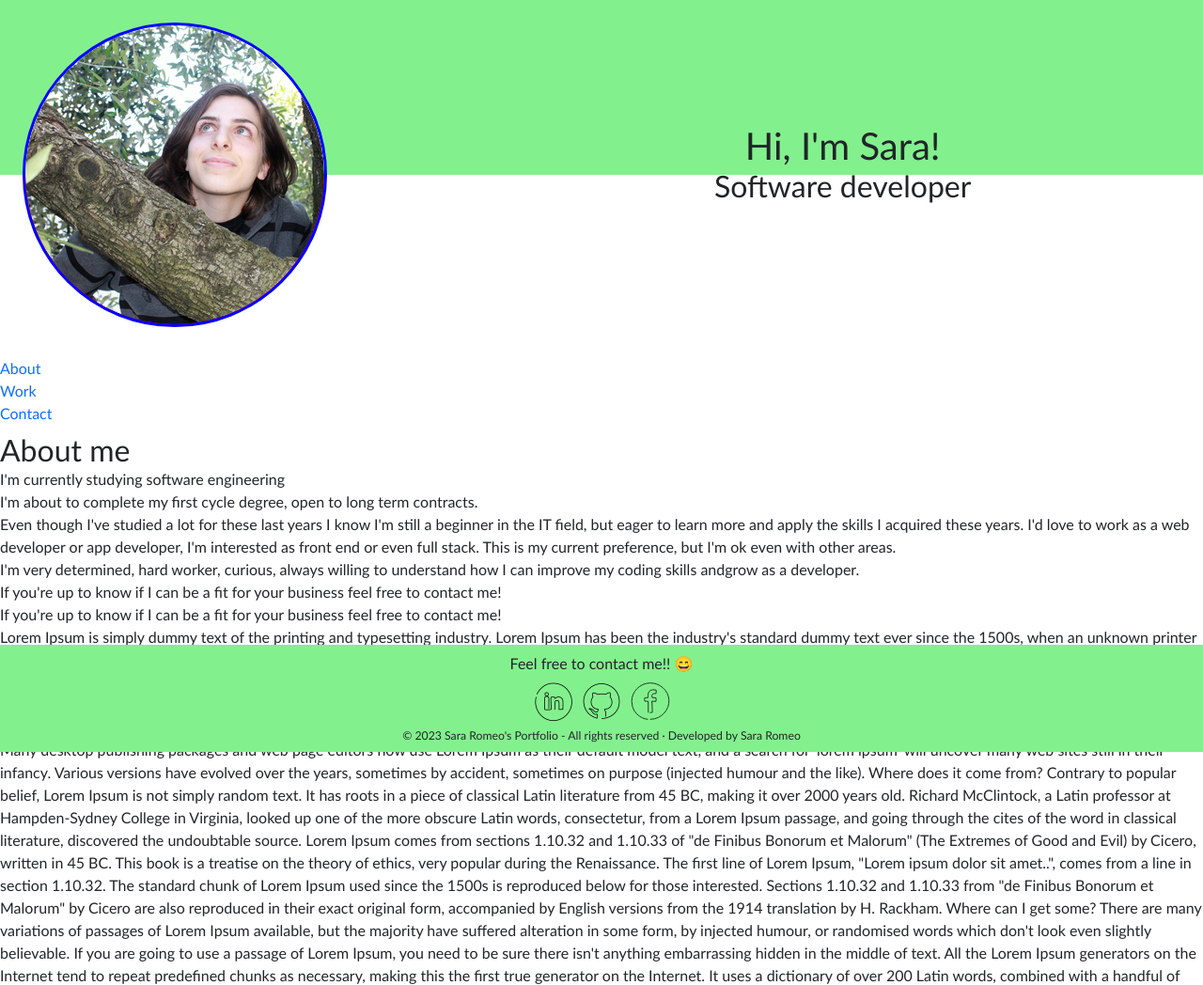
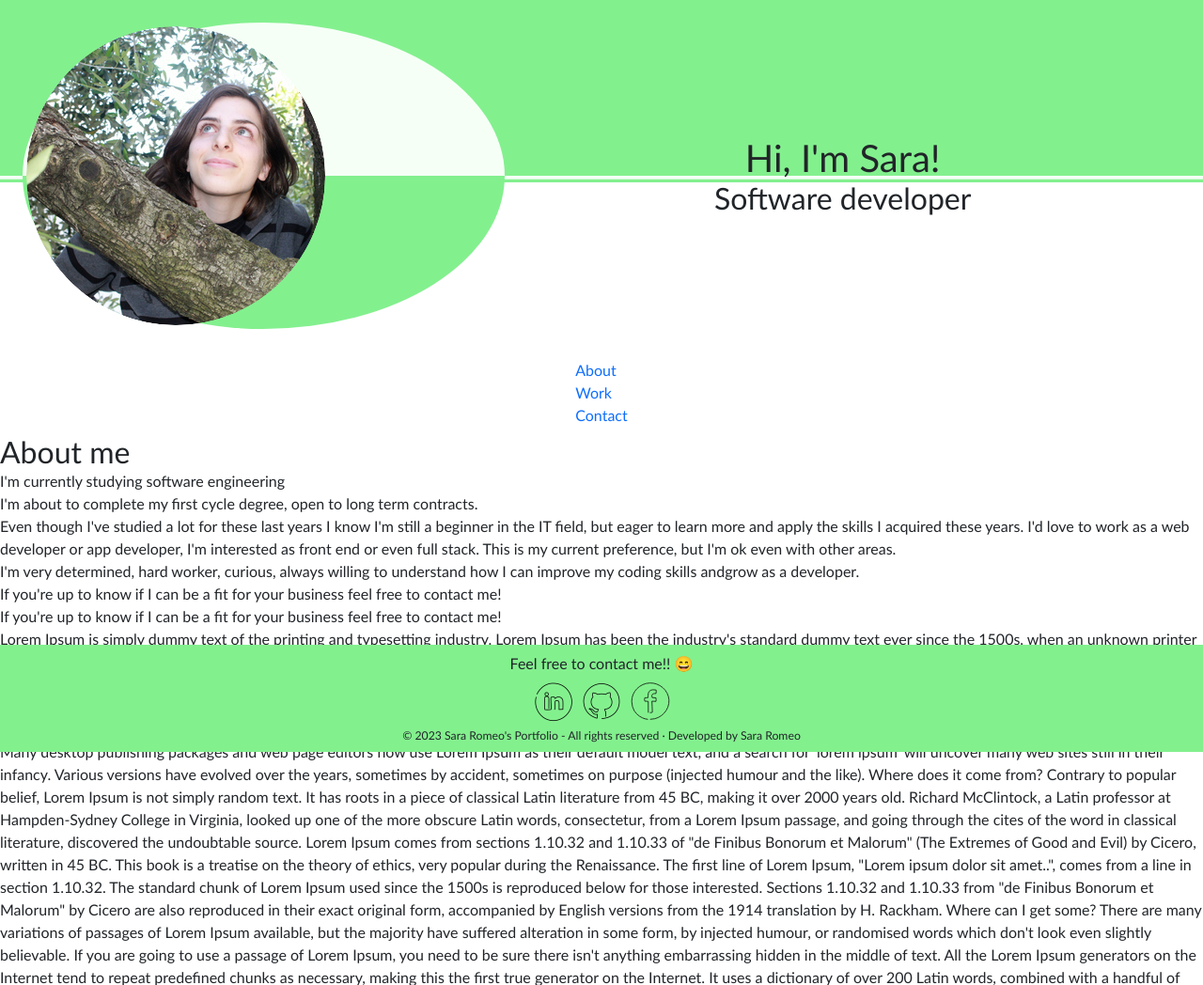
Before and after one commit to sararomeo/portfolio, a PHP site: page / in a window 1280 px wide. Shown: the top 1048 px of the page at 94% size. Run offline with PHP 8.4, Linux system fonts and the light colour scheme; some libraries are stand-ins or nearby versions.

```diff
--- a/index.html
+++ b/index.html
@@ -18,25 +18,25 @@
 </head>
 
 <body>
-    <div class="d-flex flex-column vh-100">
+    <div class="vh-100">
         <div id="content-container">
         <!-- Header -->
         <header>
             <hgroup class="p-4 d-flex justify-content-center align-content-center align-items-center text-center">
-                <div class="col-5 align-self-start my-photo">
+                <div class="col-5 p-1 h-100 align-self-start my-photo-container rounded-circle">
                     <img class="me-in-a-tree img-fluid float-start rounded-circle" id="me-in-a-tree" src="rsc/photos/me-in-a-tree-cut.png" alt="Sara affacciata tra i rami di un albero.">
                 </div>
-                <div class="col text-centerd-flex flex-column justify-content-between h-100 pb-4">
-                    <h1 class="h1 mt-auto">Hi, I'm Sara!</h1>
-                    <h2 class="h2 mt-2y">Software developer</h2>
+                <div class="col text-center flex-column justify-content-between">
+                    <h1 class="h1">Hi, I'm Sara!</h1>
+                    <h2 class="h2">Software developer</h2>
                 </div>
             </hgroup>
-            <nav class="col-12 py-2 navbar sticky-top">
-                <ul class="nav-list">
-                    <li><a href="#about">About</a></li>
-                    <li><a target="_blank" rel="noopener noreferrer"
+            <nav class="col-12 py-2 navbar sticky-top justify-content-center">
+                <ul class="nav-list navbar-nav">
+                    <li class="nav-item"><a href="#about" class="nav-link">About</a></li>
+                    <li class="nav-item"><a target="_blank" class="nav-link" rel="noopener noreferrer"
                             href="https://github.com/stars/sararomeo/lists/unibo-projects">Work</a></li>
-                    <li><a href="#contact">Contact</a></li>
+                    <li class="nav-item" class="nav-link"><a href="#contact">Contact</a></li>
                 </ul>
             </nav>
         </header>
--- a/src/style/style.css
+++ b/src/style/style.css
@@ -11,16 +11,15 @@ body {
 }
 
 hgroup {
-    background: linear-gradient(#83f08e,#83f08e) top/100% 50% no-repeat, linear-gradient(transparent,transparent) bottom/100% 50% no-repeat;
+    background: linear-gradient(#83f08e,#83f08e) top/100% 50% no-repeat, linear-gradient(#f5fff6,#f5fff6) top/100% 51% no-repeat, linear-gradient(#83f08e,#83f08e) top/100% 52% no-repeat, linear-gradient(transparent,transparent) bottom/100% 51% no-repeat;
 }
 
 footer {
     background-color: #83f08e;
 }
 
-.me-in-a-tree {
-    border: 0.2em solid blue;
-    background: linear-gradient(#f5fff6,#f5fff6) top/100% 50% no-repeat, linear-gradient(red,red) bottom/100% 50% no-repeat;
+.my-photo-container {
+    background: linear-gradient(#f5fff6,#f5fff6) top/100% 50% no-repeat, linear-gradient(#83f08e,#83f08e) bottom/100% 50% no-repeat;
 }
 
 /*71e0c8*/
```
